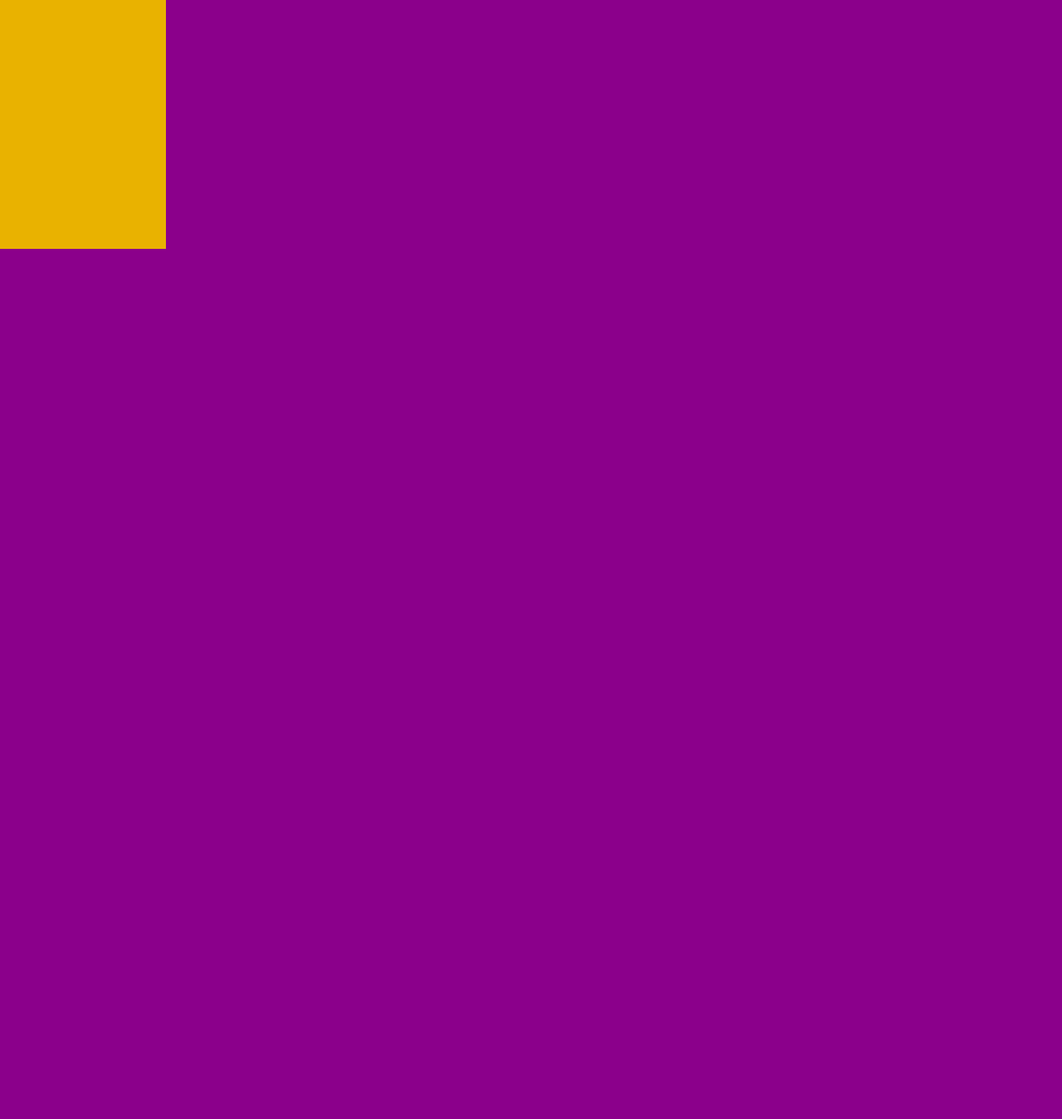
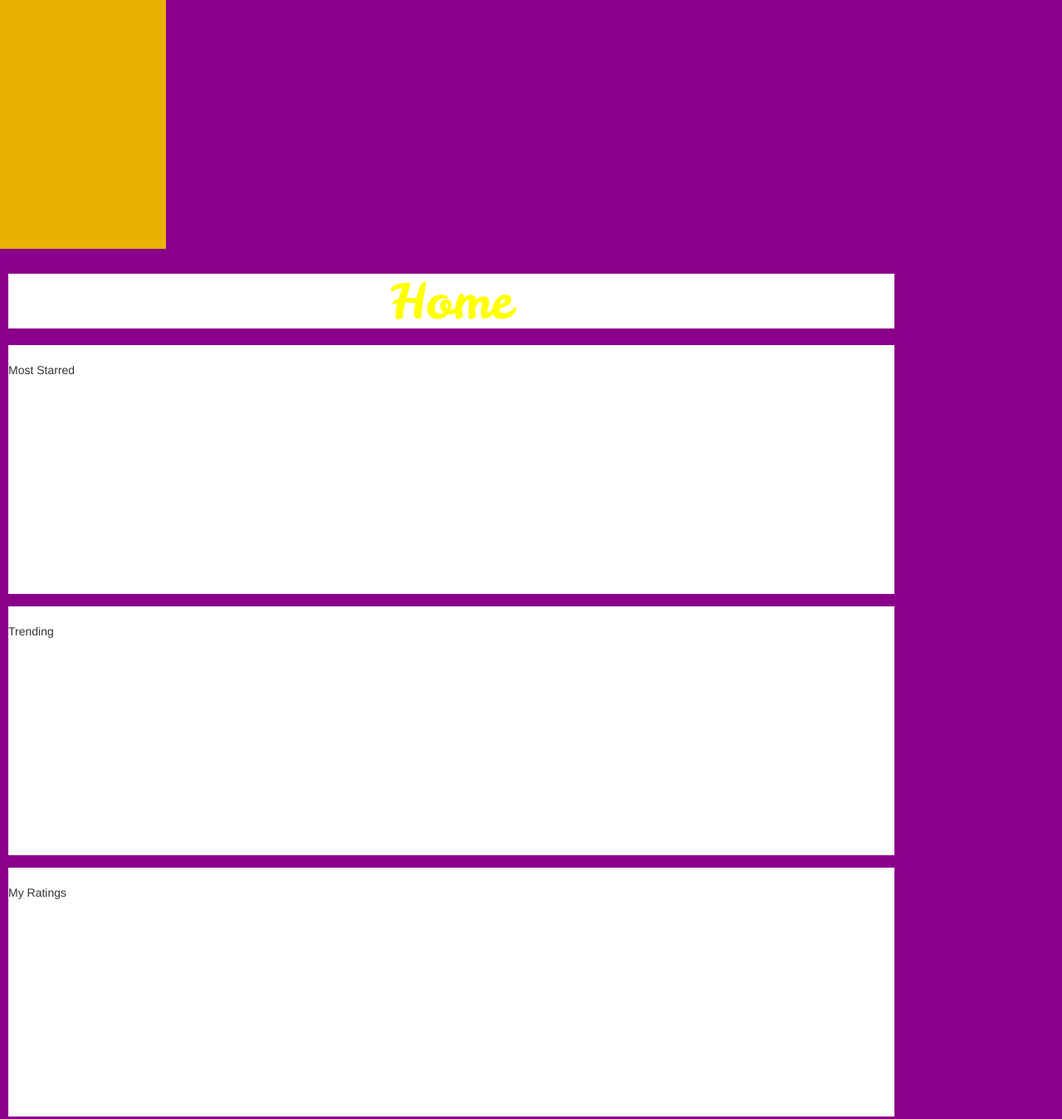
Before and after one commit to joshuaharshaw/wearshare, a website: page public/index.html at #!/home in a window 1280 px wide. Shown: the part 700-2049 px from the top of the page at 83% size. Before the commit the page ends 1000 px from the top, so only its background shows below. Drawn offline with nearby package versions, Linux system fonts and the light colour scheme; some packages are replaced by stand-ins of ours.

Commit message:
home changes

```diff
--- a/public/js/app.js
+++ b/public/js/app.js
@@ -5,6 +5,11 @@ app.config(function($routeProvider) {
 	$routeProvider.when("/profile", {
 		templateUrl:"views/profile.html"
 	});
+
+	$routeProvider.when("/home",{
+		templateUrl:"views/home.html"
+	});
+
 });
 
 // app.config(['cloudinaryProvider', function (cloudinaryProvider) {
--- a/public/styles/main.css
+++ b/public/styles/main.css
@@ -110,3 +110,28 @@ li {
 	height: 180px;
 	background-color: black;
 }
+/*Home view */
+div#home{
+	padding: 10px;
+}
+
+.home{
+	text-align: center;
+	background-color: white;
+	color:yellow;
+	text-align: center;
+	margin: 20px auto;
+	font-family: 'Leckerli One', cursive;
+	font-size: 60px;
+}
+
+.home-item{
+	background-color:white;
+	width:100%;
+	height:300px;
+	padding:10px;
+	border:10px;
+	padding: 20px 0;
+	background-color: white;
+	margin-top: 15px;
+}
--- /dev/null
+++ b/public/views/home.html
@@ -0,0 +1,9 @@
+<div id ="home">
+  <h1 class ="home">Home</h1>
+  <div class="home-container">
+    <div class= "home-item">Most Starred
+    </div>
+    <div class="home-item">Trending</div>
+    <div class="home-item">My Ratings</div>
+  </div>
+</div>
```
Also changed, not shown: 1 other file.
